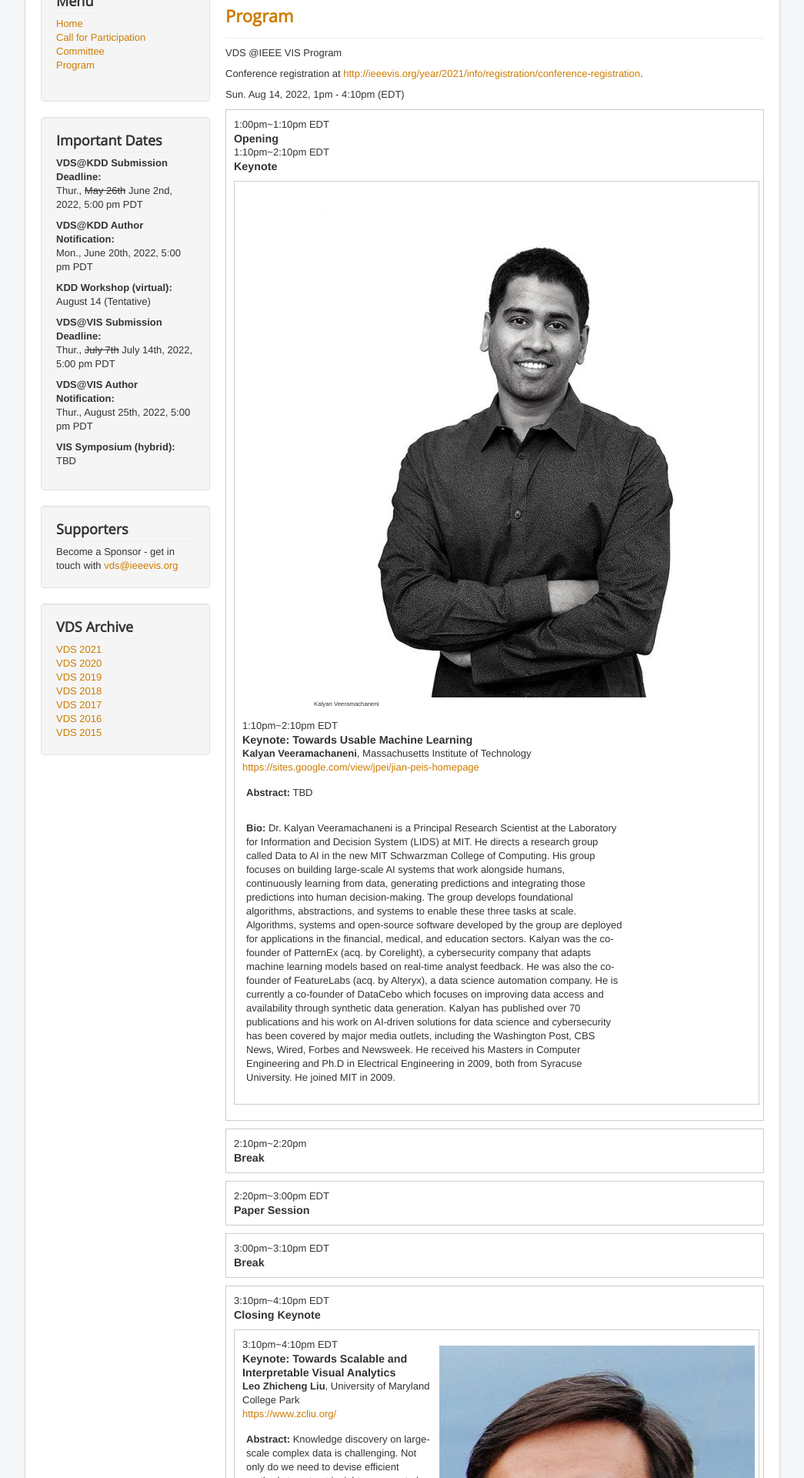
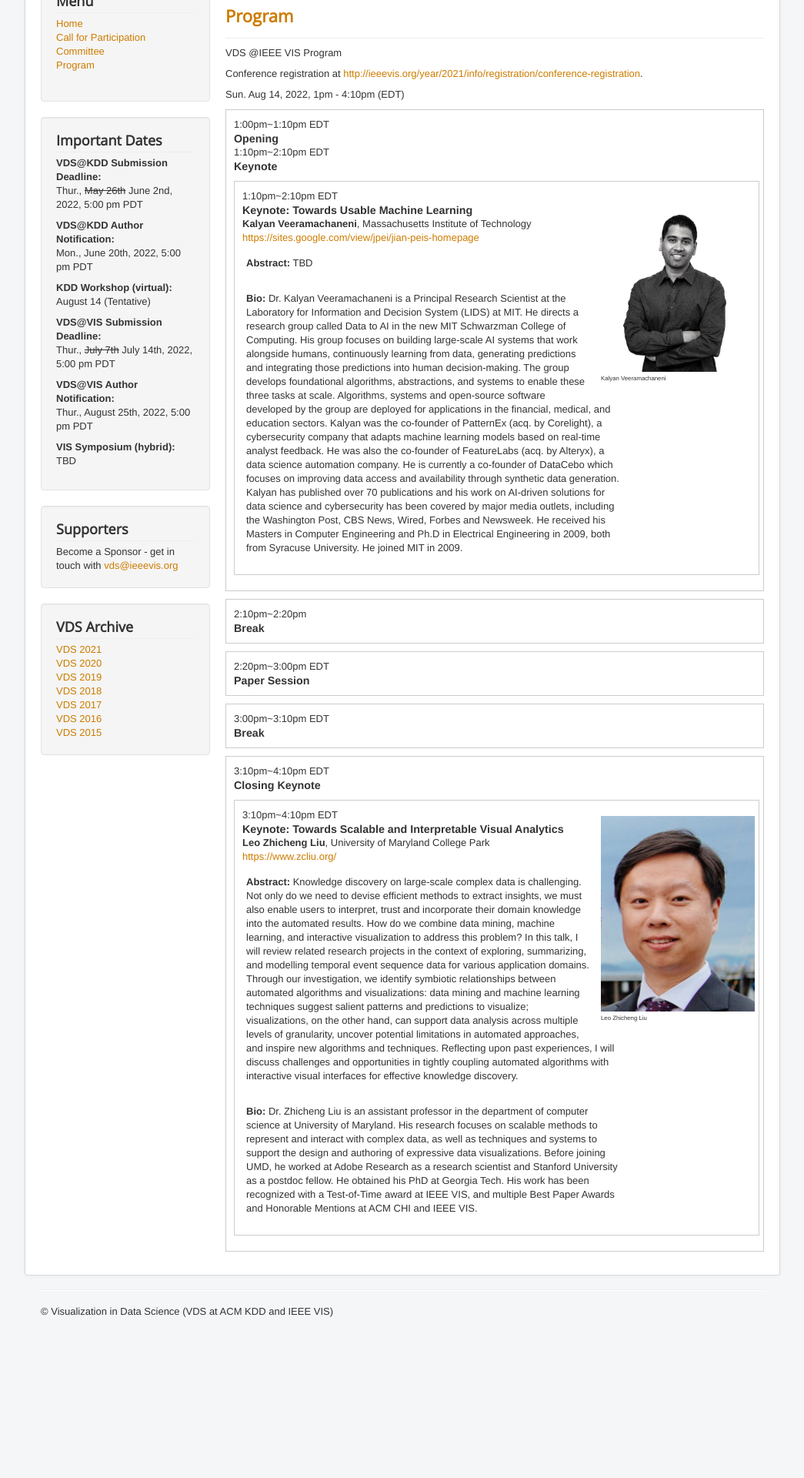
Before and after one commit to visualdatascience/2022, a Jekyll site: the page built from program.md, in a window 1280 px wide. Shown: the part 332-2252 px from the top of the page at 77% size, without its empty margins (117-1162 px from the left). Built offline with Jekyll 4.4.1, drawn with Linux system fonts in a browser that asks for light colours; after the commit the page ends 2074 px from its top, so only the background shows below that.

Commit message:
updating program

```diff
--- a/_includes/invited_talk.html
+++ b/_includes/invited_talk.html
@@ -3,7 +3,7 @@
 
 <div class="talk">
 
-    <div class="tportrait"><img src="{{ site.baseurl }}/images/speakers/{{talk.picture}}" alt="{{talk.speaker}}">
+    <div class="tportrait"><img src="{{ site.baseurl }}/images/speakers/{{talk.picture}}" alt="{{talk.speaker}}" style="max-width: 200px">
 
         <div>{{talk.picture-note}}</div>
     </div>
```
